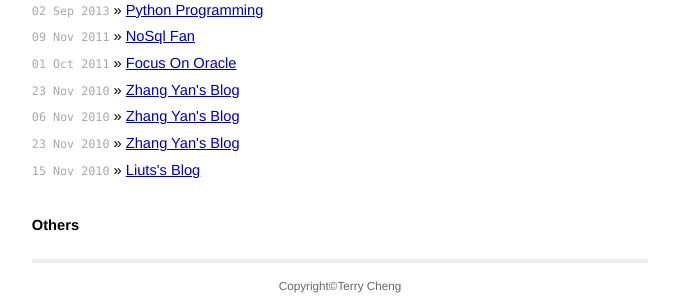
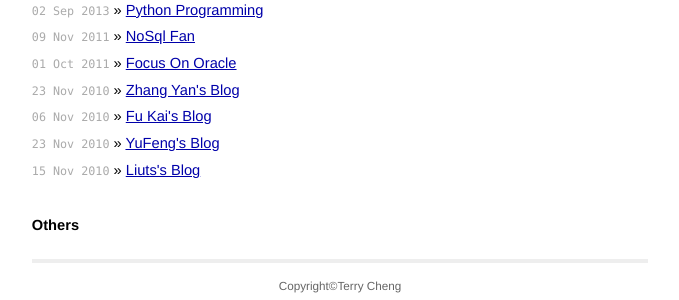
Before and after one commit to clbjxa/clbjxa.github.io, a Jekyll site: the page built from index.html, in a window 1280 px wide. Shown: the part 307-607 px from the top of the page, without its empty margins (300-979 px from the left). Built offline with Jekyll 4.4.1, drawn with Linux system fonts in a browser that asks for light colours; Markdown is read by kramdown in place of the engine named in the settings.

Commit message:
change the default page

```diff
--- a/index.html
+++ b/index.html
@@ -17,8 +17,8 @@
     <li><span>09 Nov 2011</span> &raquo; <a href="http://blog.nosqlfan.com/">NoSql Fan</a></li>
     <li><span>01 Oct 2011</span> &raquo; <a href="http://blog.csdn.net/tianlesoftware">Focus On Oracle</a></li>
     <li><span>23 Nov 2010</span> &raquo; <a href="http://zyan.cc">Zhang Yan's Blog</a></li>
-    <li><span>06 Nov 2010</span> &raquo; <a href="http://www.php-oa.com">Zhang Yan's Blog</a></li>
-    <li><span>23 Nov 2010</span> &raquo; <a href="http://blog.yufeng.info">Zhang Yan's Blog</a></li>
+    <li><span>06 Nov 2010</span> &raquo; <a href="http://www.php-oa.com">Fu Kai's Blog</a></li>
+    <li><span>23 Nov 2010</span> &raquo; <a href="http://blog.yufeng.info">YuFeng's Blog</a></li>
     <li><span>15 Nov 2010</span> &raquo; <a href="http://blog.liuts.com">Liuts's Blog</a></li>
   </ul>
 
```
